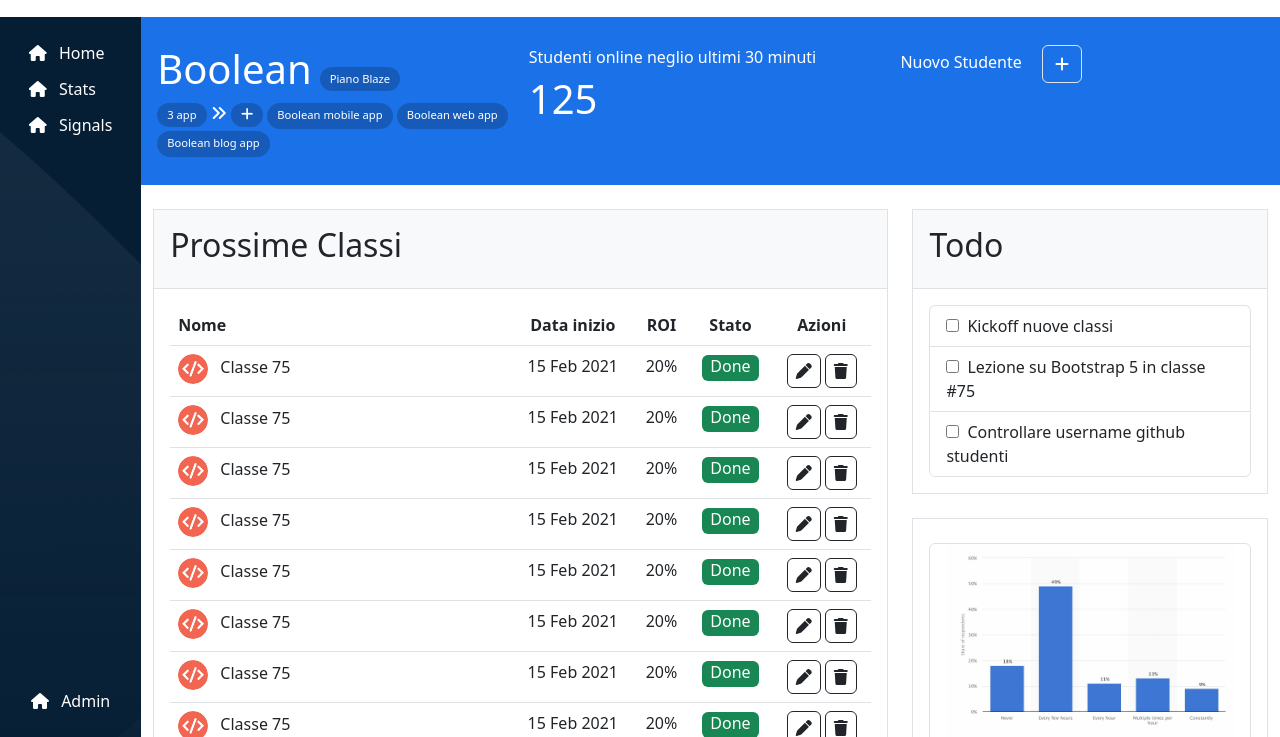
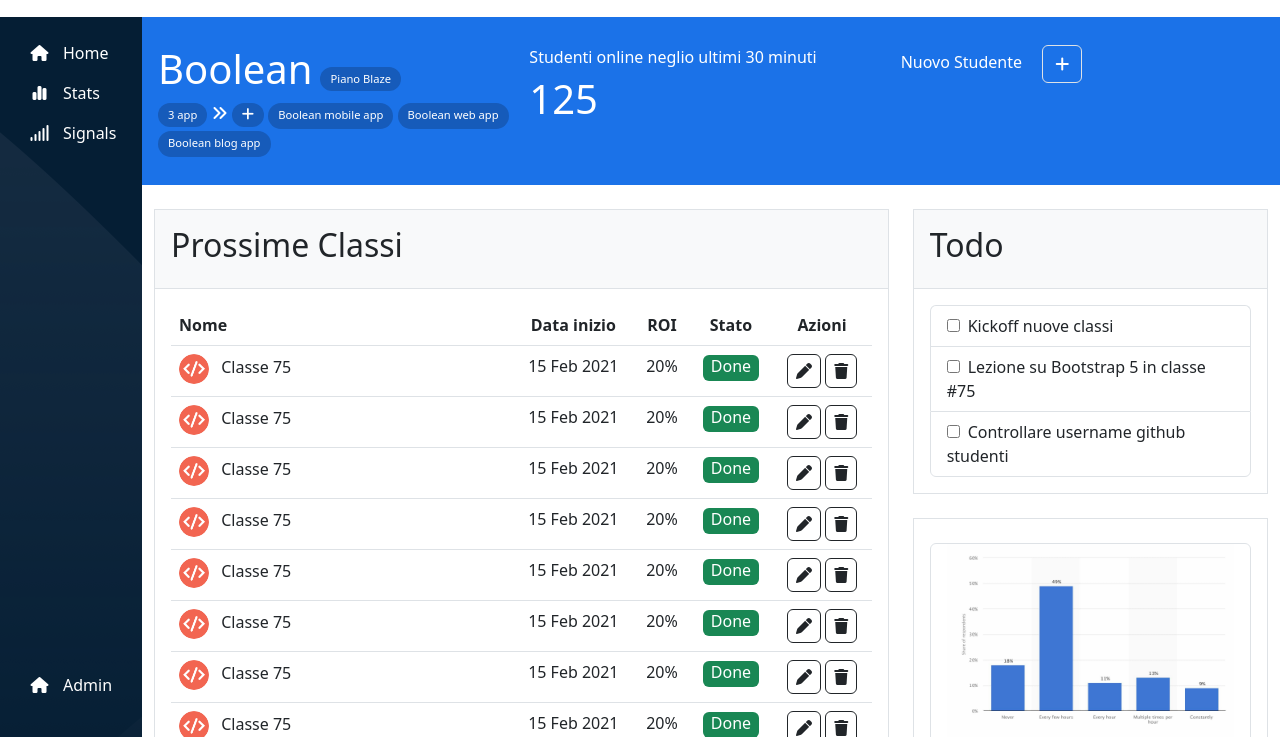
Before and after one commit to MatteoLucerni/html-css-bootstrap-dashboard, a plain HTML site: page index.html in a window 1280 px wide. Shown: the part 63-800 px from the top of the page. Drawn offline with nearby package versions, Linux system fonts and the light colour scheme.

Commit message:
reworked sidebar

```diff
--- a/css/style.css
+++ b/css/style.css
@@ -90,3 +90,7 @@
 .col-text{
     padding: 0px 10px;
 }
+
+.cursor{
+    cursor: pointer;
+}
--- a/index.html
+++ b/index.html
@@ -52,20 +52,26 @@
           </nav>
     </header>
     <div class="box d-flex">
-        <div id="sidebar" class="d-flex flex-column justify-content-between align-items-center py-4 text-white">
-            <div class="sidebar-item overflow-auto">
-                <i class="fa-solid fa-house mb-3"></i>
-                <span class="d-none d-lg-inline-block ms-2">Home</span>
-                <br>
-                <i class="fa-solid fa-house mb-3"></i>
-                <span class="d-none d-lg-inline-block ms-2">Stats</span>
-                <br>
-                <i class="fa-solid fa-house mb-3"></i>
-                <span class="d-none d-lg-inline-block ms-2">Signals</span>
+        <div id="sidebar" class="d-flex flex-column justify-content-between align-items-center py-4 pe-lg-3 text-white">
+            <div class="sidebar-item w-75">
+                <div class="d-flex justify-content-center align-items-center mb-3 w-100 text-center cursor">
+                    <i class="fa-solid fa-house w-50"></i>
+                    <span class="d-none d-lg-inline-block w-50 text-start">Home</span>
+                </div>
+                <div class="d-flex justify-content-center align-items-center mb-3 w-100 text-center cursor">
+                    <i class="fa-solid fa-chart-simple w-50"></i>
+                    <span class="d-none d-lg-inline-block w-50 text-start">Stats</span>
+                </div>
+                <div class="d-flex justify-content-center align-items-center mb-3 w-100 text-center">
+                    <i class="fa-solid fa-signal w-50"></i>
+                    <span class="d-none d-lg-inline-block w-50 text-start">Signals</span>
+                </div>
             </div>
-            <div class="sidebar-item">
-                <i class="fa-solid fa-house"></i>
-                <span class="d-none d-lg-inline-block ms-2">Admin</span>
+            <div class="sidebar-item w-75">
+                <div class="d-flex justify-content-center align-items-center mb-3 w-100 text-center cursor">
+                    <i class="fa-solid fa-house w-50"></i>
+                    <span class="d-none d-lg-inline-block w-50 text-start">Admin</span>
+                </div>
             </div>
         </div>
         <main class="overflow-auto">
```
